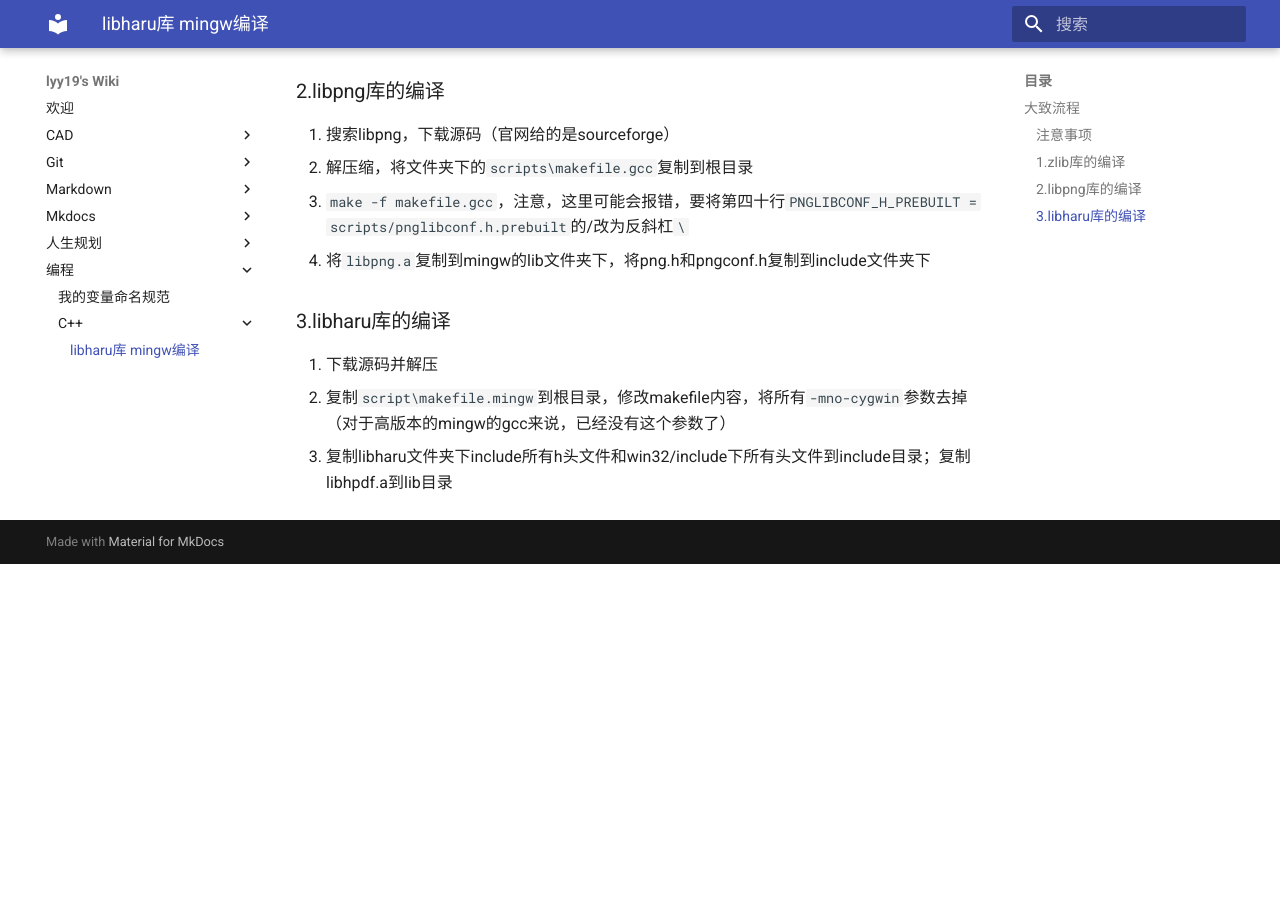
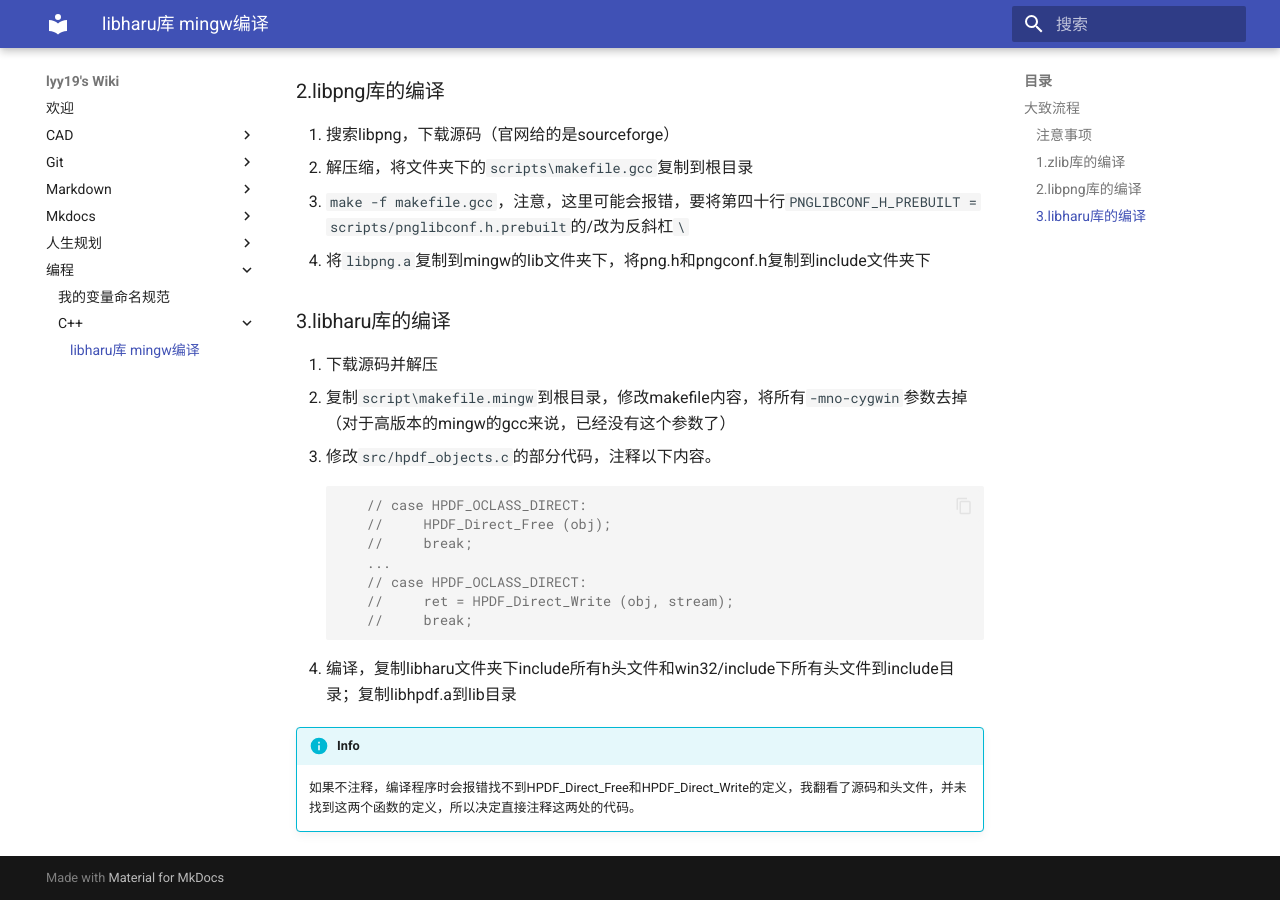
Before and after one commit to lyy1119/lyy1119.github.io, an MkDocs documentation site: the page built from docs/编程/C++/libharu库的编译.md, in a window 1280 px wide and 900 px high, scrolled down 858 px. Built offline with MkDocs 1.6.1 and Material for MkDocs 9.7.7, drawn with Linux system fonts in a browser that asks for light colours; before the commit the page ends 1422 px from its top, so only the background shows below that.

Commit message:
修改经验

````diff
--- a/docs/编程/C++/libharu库的编译.md
+++ b/docs/编程/C++/libharu库的编译.md
@@ -32,4 +32,17 @@ libharu库有两个依赖库，分别是zlib和libpng。所以，需要先编译
 
 1. 下载源码并解压
 2. 复制`script\makefile.mingw`到根目录，修改makefile内容，将所有`-mno-cygwin`参数去掉（对于高版本的mingw的gcc来说，已经没有这个参数了）
-3. 复制libharu文件夹下include所有h头文件和win32/include下所有头文件到include目录；复制libhpdf.a到lib目录
+3. 修改`src/hpdf_objects.c`的部分代码，注释以下内容。
+   ```C++
+      // case HPDF_OCLASS_DIRECT:
+      //     HPDF_Direct_Free (obj);
+      //     break;
+      ...
+      // case HPDF_OCLASS_DIRECT:
+      //     ret = HPDF_Direct_Write (obj, stream);
+      //     break;
+   ```
+4. 编译，复制libharu文件夹下include所有h头文件和win32/include下所有头文件到include目录；复制libhpdf.a到lib目录
+
+!!!info
+      如果不注释，编译程序时会报错找不到HPDF_Direct_Free和HPDF_Direct_Write的定义，我翻看了源码和头文件，并未找到这两个函数的定义，所以决定直接注释这两处的代码。
````
